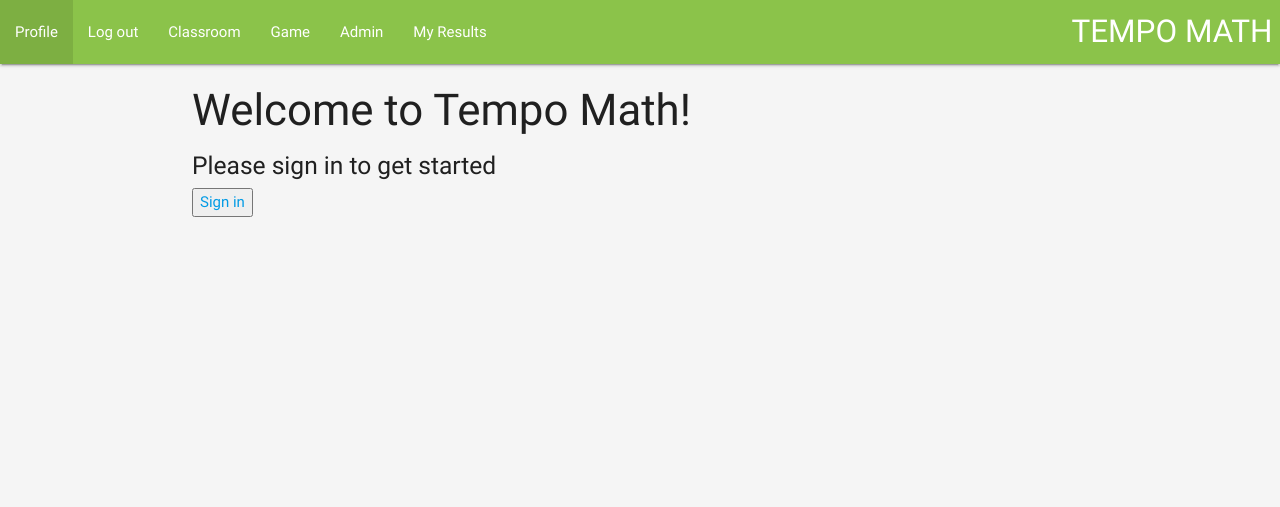
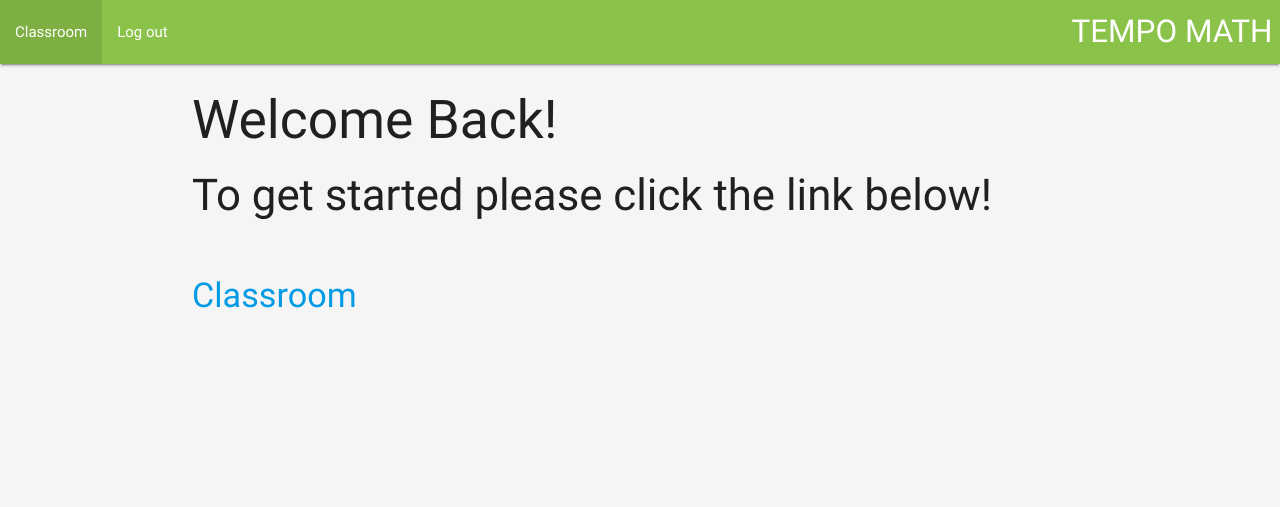
Before and after one commit to johnzwiss/Capstone-Project, a Django app: page / in a window 1280 px wide. Shown: the top 507 px of the page. Run offline with Django 3.2, Linux system fonts and the light colour scheme; the visitor is signed in with stand-in values (Sample User, id 1).

Commit message:
styled submit buttons, modified nav bar, modified index page

```diff
--- a/capstone_project/main_app/models.py
+++ b/capstone_project/main_app/models.py
@@ -30,6 +30,9 @@
         print('what is classroom.id', obj.id)
         return redirect('/teacher/classroom/' + str(obj.id) + '/')
 
+    # def response_delete(self, request, obj):
+    #     return redirect('/teacher/classroom/')
+
 class Student(models.Model):
     user = models.OneToOneField(User, on_delete=models.CASCADE)
     classroom = models.ForeignKey(Classroom, on_delete=models.CASCADE)
--- a/capstone_project/main_app/static/style.css
+++ b/capstone_project/main_app/static/style.css
@@ -116,3 +116,11 @@
     width: 100%;
     background-color: #8bc34a;
 }
+
+.classroom_index {
+    width: 300px;
+}
+
+.submit {
+    background-color: #8bc34a;
+}
--- a/capstone_project/main_app/templates/base.html
+++ b/capstone_project/main_app/templates/base.html
@@ -9,15 +9,16 @@
 	<body>
 		<nav>
 			<div class="nav-wrapper light-green">
-				<a href="/cats/" class="brand-logo right">TEMPO MATH</a>
+				<a href="/" class="brand-logo right">TEMPO MATH</a>
 				<ul id="nav-mobile" class="left hide-on-med-and-down">
-					{% if user.is_authenticated %}
-						<li><a href="/user/{{user.username}}">Profile</a></li>
+					{% if user.is_staff %}
+						<li><a href="/teacher/classroom"> Classroom</a></li>
+						<!-- <li><a href="/admin">Admin</a></li> -->
 						<li><a href="/logout">Log out</a></li>
-						<li><a href="/teacher/classroom"> Classroom</a></li>
+					{% elif user.is_authenticated %}
 						<li><a href="/student/welcome/{{user.id}}"> Game</a></li>
-						<li><a href="/admin">Admin</a></li>
 						<li><a href="/student/results/">My Results</a></li>
+						<li><a href="/logout">Log out</a></li>
 					{% else %}
 						<li><a href="/login">Log in</a></li>
 						<li><a href="/signup">Sign Up</a></li>
--- a/capstone_project/main_app/templates/index.html
+++ b/capstone_project/main_app/templates/index.html
@@ -1,8 +1,18 @@
 {% extends 'base.html' %}
 {% block content %}
 
-<h3>Welcome to Tempo Math!</h3>
-<h5>Please sign in to get started</h5>
-<button><a href="/login">Sign in</a></button>
 
+{% if user.is_staff %}
+    <h2>Welcome Back!</h2>
+    <h3>To get started please click the link below!</h3><br/>
+    <h4><a href="/teacher/classroom">Classroom</a></h4>
+{% elif user.is_authenticated %}
+    <h2>Welcome Back!</h2>
+    <h3>To get started please click the link below!</h3> <br/>
+    <h4><a href="/student/welcome/{{user.student.id}}">Game</a></h4>
+{% else %}
+    <h3>Welcome to Tempo Math!</h3>
+    <h5>Please sign in to get started</h5>
+    <a class="waves-effect light-green btn" href="/login">Sign in</a>
+{% endif %}
 {% endblock %}
--- a/capstone_project/main_app/templates/login.html
+++ b/capstone_project/main_app/templates/login.html
@@ -5,6 +5,6 @@
     <form action="" method="POST">
         {% csrf_token %}
         {{ form.as_p }}
-        <input type="submit" value="submit" class="btn">
+        <input class="waves-effect light-green btn"  type="submit" value="submit" class="btn">
     </form>
 {% endblock %}
--- a/capstone_project/main_app/templates/teacher/classroom.html
+++ b/capstone_project/main_app/templates/teacher/classroom.html
@@ -3,13 +3,15 @@
     <h2>Hello {{user.username}}!</h2>
 
 
-    <div class="container row center-align">
+    <div class="classroom_index">
         {% for classrooms in classrooms %}
+            <hr>
            <h7> Class Name:  <a href="{{classrooms.id}}">{{classrooms.name}}</a> </h7> <br/>
         {% endfor %}
+        <hr>
     </div>
 
-    <a href="/admin/main_app/classroom/add/">Create a Classroom</a>
+    <a class="waves-effect light-green btn" href="/admin/main_app/classroom/add/">Create a Classroom</a>
 
 
 {% endblock %}
--- a/capstone_project/main_app/templates/teacher/student_show.html
+++ b/capstone_project/main_app/templates/teacher/student_show.html
@@ -64,8 +64,8 @@
                 {% endfor %}
                 </table>
             </div>
-        <a class="waves-effect waves-light btn-small" href="/teacher/classroom/{{student.classroom_id}}">Back</a>
-        <a class="waves-effect waves-light btn-small" href="/admin/main_app/student/{{student.id}}/change/">update</a>
+        <a class="waves-effect light-green btn" href="/teacher/classroom/{{student.classroom_id}}">Back</a>
+        <a class="waves-effect light-green btn" href="/admin/main_app/student/{{student.id}}/change/">update</a>
     </div>
 </div>
 
--- a/capstone_project/templates/admin/base.html
+++ b/capstone_project/templates/admin/base.html
@@ -27,7 +27,6 @@
     <div id="header">
         <div id="branding">
         {% block branding %}{% endblock %}
-        Example
         </div>
         {% block usertools %}
         {% if has_permission %}
```
